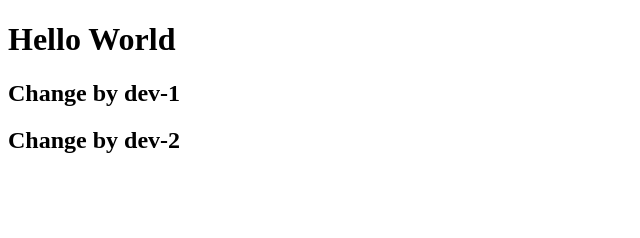
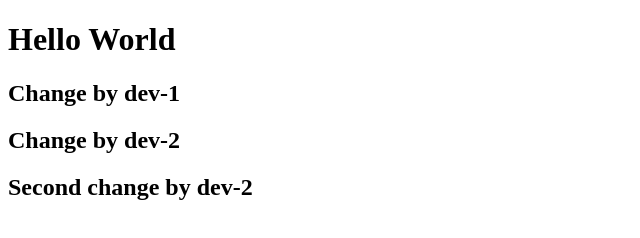
Before and after one commit to Rahad-Ullah/branch-tutorial, a plain HTML site: page index.html in a window 1280 px wide. Shown: the whole page, without its empty margins (0-640 px from the left). Drawn offline with Linux system fonts and the light colour scheme.

Commit message:
second change by dev-2

```diff
--- a/index.html
+++ b/index.html
@@ -9,5 +9,6 @@
     <h1>Hello World</h1>
     <h2>Change by dev-1</h2>
     <h2>Change by dev-2</h2>
+    <h2>Second change by dev-2</h2>
 </body>
 </html>
```
